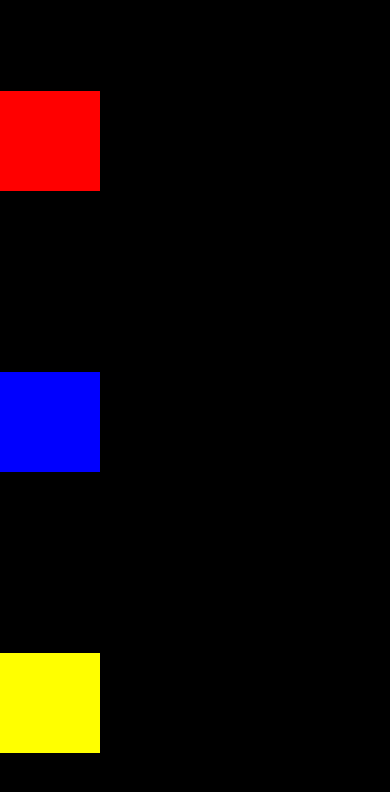
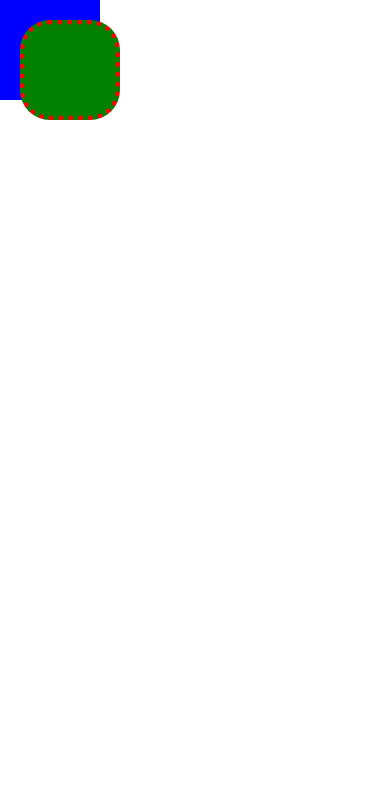
Before and after one commit to Hirusha2000/AMD-Advanced_MobileApplication_Development, a React Native app: screen / in a window 390 px wide. Shown: the top 792 px of the page. Built offline with nearby package versions, Linux system fonts and the light colour scheme.

Commit message:
new updates

```diff
--- a/App.tsx
+++ b/App.tsx
@@ -13,46 +13,22 @@ function App(): React.JSX.Element {
 
 return (
 
-<View style={{backgroundColor:'white',flex:1}}>
-
-<View style={{flex:1,backgroundColor:'black',justifyContent:'space-around'}}>
-
-<View style={{width:100,height:100,backgroundColor:'red',
-alignSelf:'flex-start'
-
-
-}}>
-
-</View>
-
-
-<View style={{width:100,height:100,backgroundColor:'blue',
-alignSelf:'flex-start'
-
-
-}}>
-
-</View>
-
-<View style={{width:100,height:100,backgroundColor:'yellow',
-alignSelf:'flex-start'
-
-
-}}>
-
-</View>
-
-
-
-</View>
-
-
-
+<View style={sty.container }>
+<View style={{width:100,height:100,backgroundColor:'blue'}}></View>
+<View style={{width:100,height:100,backgroundColor:'green',position:'absolute',margin:20,
+elevation:1,borderRadius:30,borderStyle:'dotted',borderWidth:5,borderColor:'red'}}></View>
 </View>
 
   );
 }
 
 
+const sty=StyleSheet.create({
+container:{
+  flex:1,
+  backgroundColor:'white'
+}
+
+})
 
 export default App;
```
